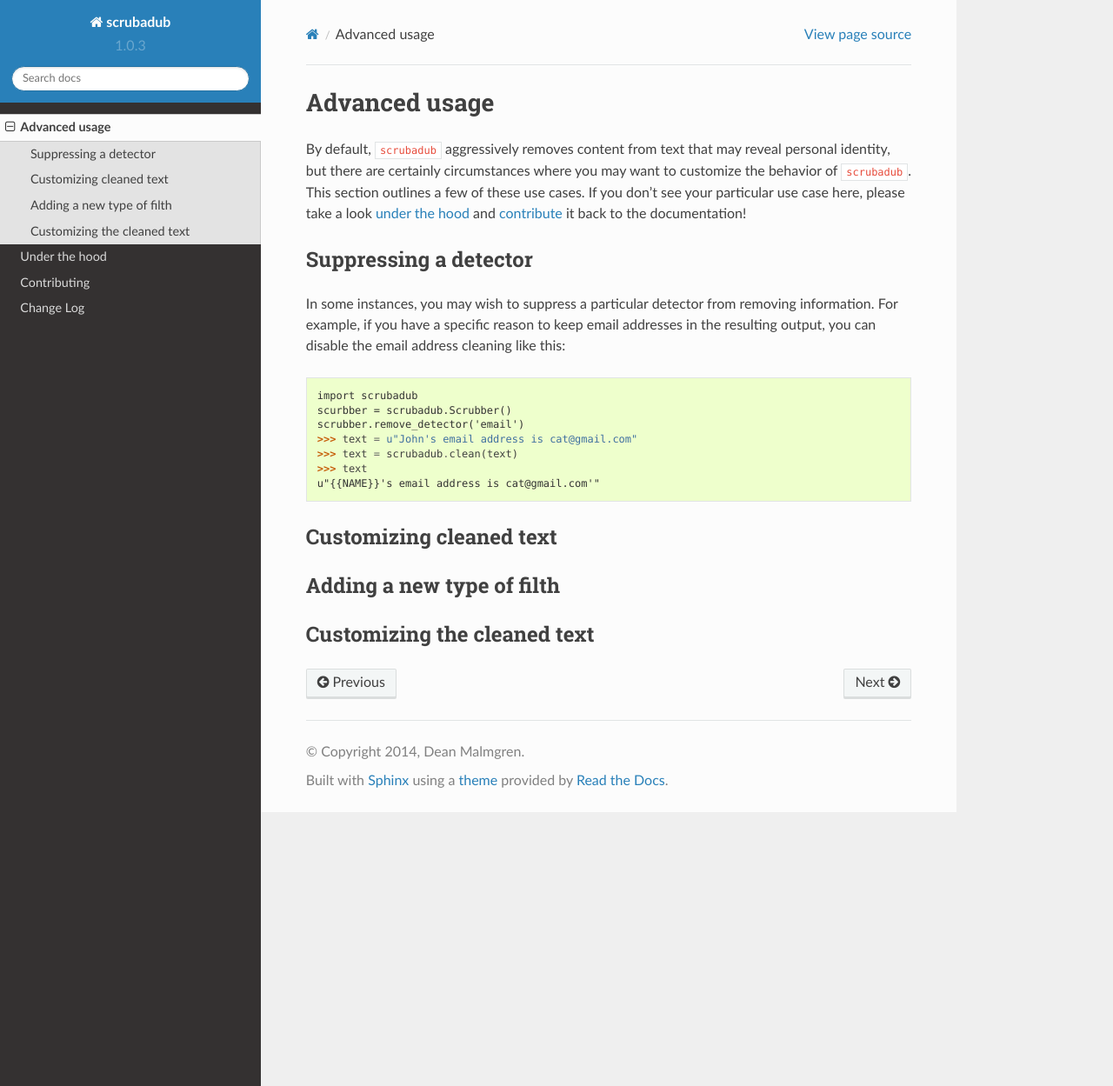
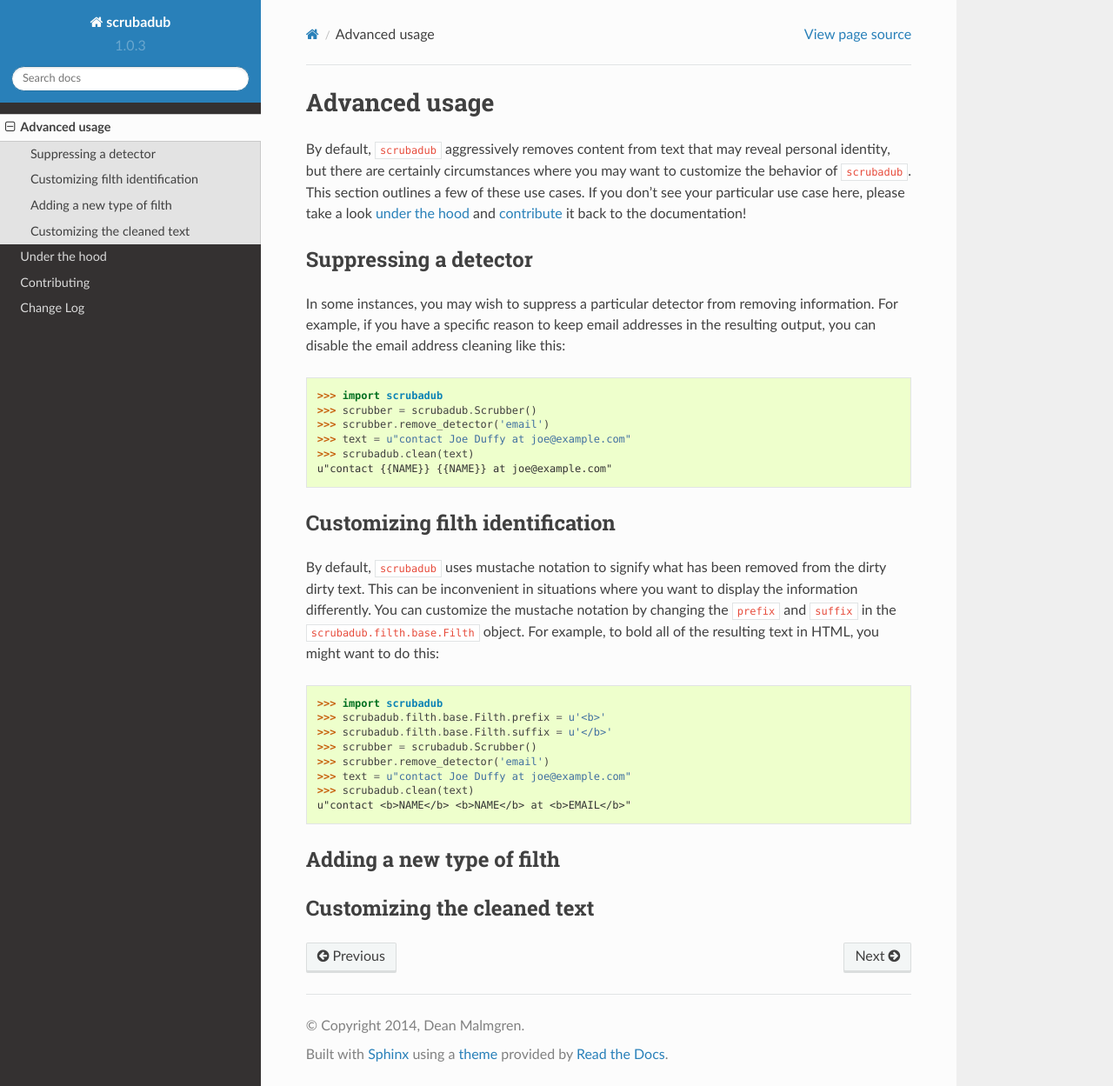
Before and after one commit to LeapBeyond/scrubadub, a Sphinx documentation site: the page built from docs/advanced_usage.rst, in a window 1280 px wide and 1249 px high. Shown: the whole window at 87% size. Built offline with Sphinx 7.4.7 and the Read the Docs theme 2.0.0, drawn with Linux system fonts in a browser that asks for light colours.

Commit message:
added test case for customizing the Filth prefix and suffix

```diff
--- a/docs/advanced_usage.rst
+++ b/docs/advanced_usage.rst
@@ -20,19 +20,36 @@ in the resulting output, you can disable the email address cleaning like this:
 
 .. code:: pycon
 
-    import scrubadub
-    scurbber = scrubadub.Scrubber()
-    scrubber.remove_detector('email')
-    >>> text = u"John's email address is cat@gmail.com"
-    >>> text = scrubadub.clean(text)
-    >>> text
-    u"{{NAME}}'s email address is cat@gmail.com'"
+    >>> import scrubadub
+    >>> scrubber = scrubadub.Scrubber()
+    >>> scrubber.remove_detector('email')
+    >>> text = u"contact Joe Duffy at joe@example.com"
+    >>> scrubadub.clean(text)
+    u"contact {{NAME}} {{NAME}} at joe@example.com"
 
 
-Customizing cleaned text
-------------------------
+Customizing filth identification
+--------------------------------
 
-.. todo:: TKTK
+By default, ``scrubadub`` uses mustache notation to signify what has been
+removed from the dirty dirty text. This can be inconvenient in situations where
+you want to display the information differently. You can customize the mustache
+notation by changing the ``prefix`` and ``suffix`` in the
+``scrubadub.filth.base.Filth`` object. For example, to bold all of the
+resulting text in HTML, you might want to do this:
+
+.. code:: pycon
+
+    >>> import scrubadub
+    >>> scrubadub.filth.base.Filth.prefix = u'<b>'
+    >>> scrubadub.filth.base.Filth.suffix = u'</b>'
+    >>> scrubber = scrubadub.Scrubber()
+    >>> scrubber.remove_detector('email')
+    >>> text = u"contact Joe Duffy at joe@example.com"
+    >>> scrubadub.clean(text)
+    u"contact <b>NAME</b> <b>NAME</b> at <b>EMAIL</b>"
+
+
 
 
 Adding a new type of filth
```
Also changed, not shown: docs/index.rst (+3 -6 lines), 1 other file.
